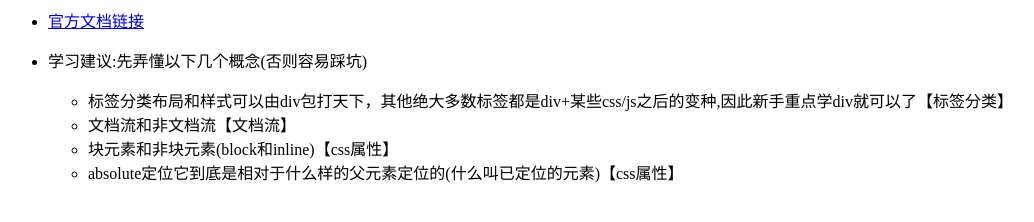
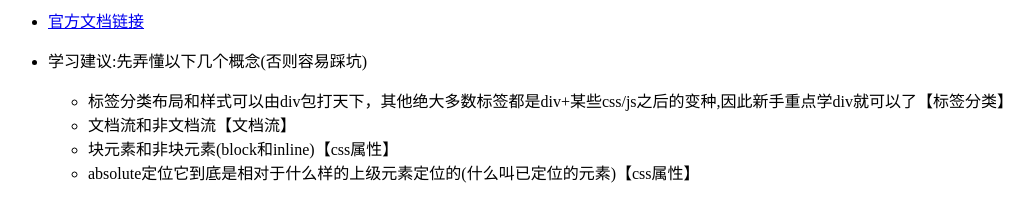
Before and after one commit to GuiTom/h5_tutorial, a plain HTML site: page chapter/chapter0.html in a window 1280 px wide. Shown: the whole page, without its empty margins (0-1034 px from the left). Drawn offline with Linux system fonts and the light colour scheme.

Commit message:
修改一点内容

```diff
--- a/chapter/chapter0.html
+++ b/chapter/chapter0.html
@@ -13,7 +13,7 @@
             <li>标签分类布局和样式可以由div包打天下，其他绝大多数标签都是div+某些css/js之后的变种,因此新手重点学div就可以了【标签分类】</li>
             <li>文档流和非文档流【文档流】</li>
             <li>块元素和非块元素(block和inline)【css属性】</li>
-            <li>absolute定位它到底是相对于什么样的父元素定位的(什么叫已定位的元素)【css属性】</li>
+            <li>absolute定位它到底是相对于什么样的上级元素定位的(什么叫已定位的元素)【css属性】</li>
         </ul>
         </p>
     </li>
```
